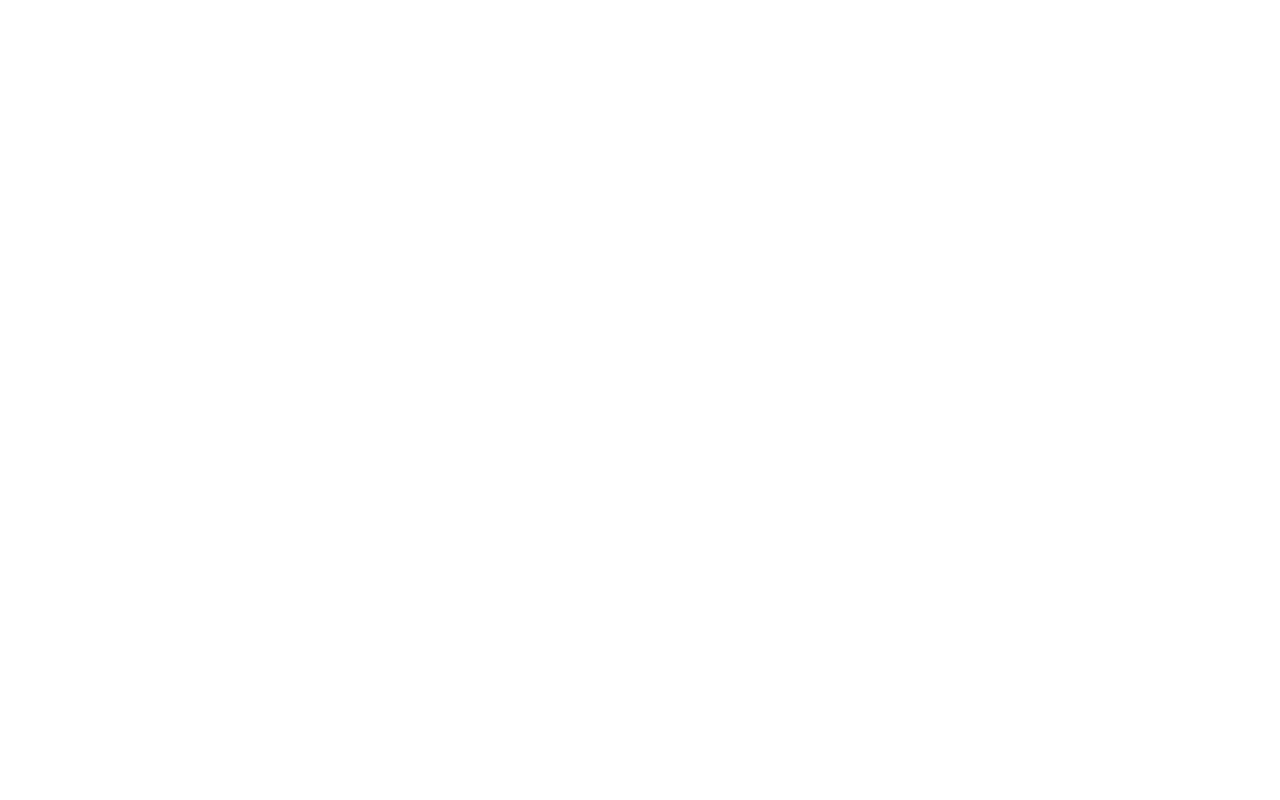
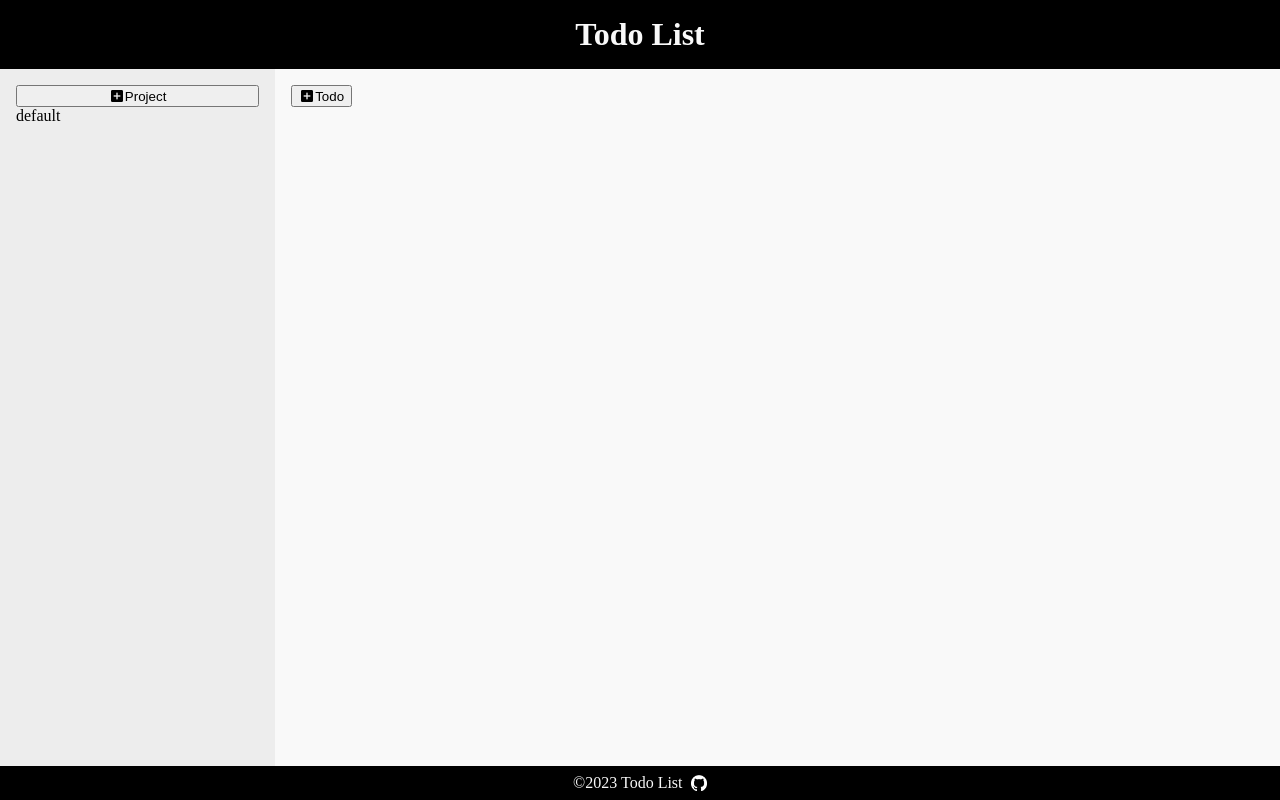
Before and after one commit to stchao/Todo-List, a website built with webpack: page dist/index.html in a window 1280 px wide. Built offline with nearby package versions, Linux system fonts and the light colour scheme.

Commit message:
Add onload function, basic css, and reorg classes

```diff
--- a/src/index.js
+++ b/src/index.js
@@ -0,0 +1,130 @@
+import { Storage } from "./modules/storage";
+import { createProjectElement, createTodosElements, getModals } from "./modules/updateUI";
+import githubIcon from "./images/github-logo-white.png";
+import plusIcon from "./images/plus-box.png";
+
+const getHeader = () => {
+    const headerElement = document.createElement('div');
+    const headingElement = document.createElement('h1');
+    headingElement.innerText = 'Todo List';
+    headerElement.id = 'header';
+    headerElement.appendChild(headingElement)
+    return headerElement;
+}
+
+const getSidebar = () => {
+    const sidebarElement = document.createElement('div');
+    const addButtonElement = document.createElement('button');
+    const buttonTextElement = document.createTextNode('Project')
+    const imgIconElement = document.createElement('img');
+    const projectElement = document.createElement('ul');
+    const currentStorage = Storage.get();
+
+    imgIconElement.src = plusIcon;
+    imgIconElement.classList.add('icon');
+    addButtonElement.appendChild(imgIconElement);
+    addButtonElement.appendChild(buttonTextElement);
+
+    for (const projectUuid in currentStorage) {
+        const projectItemElement = createProjectElement(currentStorage[projectUuid]);
+        const todosElement = createTodosElements(currentStorage[projectUuid]);
+        projectElement.appendChild(projectItemElement);
+        projectElement.appendChild(todosElement);
+    }
+
+    addButtonElement.id = 'addProjectButton'
+    projectElement.id = 'projectList'
+    sidebarElement.id = 'sidebarContainer';
+    sidebarElement.appendChild(addButtonElement);
+    sidebarElement.appendChild(projectElement);
+
+    return sidebarElement;
+}
+
+const getMain = () => {
+    const mainElement = document.createElement('div');
+    const addButtonElement = document.createElement('button');
+    const buttonTextElement = document.createTextNode('Todo')
+    const imgIconElement = document.createElement('img');
+
+    imgIconElement.src = plusIcon;
+    imgIconElement.classList.add('icon');
+
+    addButtonElement.id = 'addTodoButton'
+    addButtonElement.appendChild(imgIconElement);
+    addButtonElement.appendChild(buttonTextElement)
+    mainElement.id = 'mainContainer';
+
+    mainElement.appendChild(addButtonElement);
+
+    return mainElement;
+}
+
+const getContent = () => {
+    const contentElement = document.createElement('div');
+    const sidebarElement = getSidebar();
+    const mainElement = getMain();
+
+    contentElement.id = 'content';
+    contentElement.appendChild(sidebarElement);
+    contentElement.appendChild(mainElement);
+
+    return contentElement;
+}
+
+const getFooter = () => {
+    const footerElement = document.createElement('div');
+    const linkElement = document.createElement('a');
+    const imageElement = document.createElement('img')
+    const paragraphElement = document.createElement('p');
+
+    linkElement.classList.add('icon');
+    linkElement.setAttribute('href', 'https://github.com/stchao/Todo-List');
+    linkElement.setAttribute('target', '_blank');
+    imageElement.classList.add('icon');
+    imageElement.setAttribute('src', githubIcon);
+    paragraphElement.innerText = '©2023 Todo List';
+
+    linkElement.appendChild(imageElement);
+    footerElement.id = 'footer'
+    footerElement.appendChild(paragraphElement);
+    footerElement.appendChild(linkElement);
+
+    return footerElement;
+}
+
+const getModal = () => {
+    const modalElement = document.createElement('div');
+    const formElement = document.createElement('form');
+    const closeModalButton = document.createElement('button');
+    const modalElements = getModals();
+
+    closeModalButton.id = 'closeModalButton';
+    closeModalButton.type = 'button';
+    closeModalButton.classList.add('close-form-button');
+    closeModalButton.innerText = 'x';
+
+    formElement.appendChild(closeModalButton);
+    formElement.appendChild(modalElements);
+
+    modalElement.classList.add('modal');
+    modalElement.classList.add('d-none');
+    modalElement.appendChild(formElement);
+
+    return modalElement;
+}
+
+(function() {
+    const bodyFragment = document.createDocumentFragment();
+    const body = document.querySelector('body');
+    const header = getHeader();
+    const content = getContent();
+    const footer = getFooter();
+    const modal = getModal();
+
+    bodyFragment.appendChild(header);
+    bodyFragment.appendChild(content);
+    bodyFragment.appendChild(footer);
+    bodyFragment.appendChild(modal);
+    body.appendChild(bodyFragment);
+})();
--- a/src/modules/project.js
+++ b/src/modules/project.js
@@ -1,26 +1,9 @@
 import { v4 as uuidv4 } from 'uuid';
-import { Storage } from "./storage";
-import { TodoList } from "./todo";
 
-export const Project = (title = '') => {
-    const uuid = uuidv4();
-    const title = title;
-    const todoLists = {};
-
-    const addTodoList = () => {
-        let tempTodoList = TodoList(uuid);
-        todoLists[tempTodoList.uuid] = tempTodoList;
-        Storage.addTodoList(uuid, tempTodoList.uuid);
-    }
-
-    const removeTodoList = (todoListUuid) => {
-        delete todoLists[todoListUuid];
-        Storage.removeTodoList(uuid, todoListUuid);
-    }
-
-    const updateTodoList = () => {
-
-    }
-
-    return { uuid, title, addTodoList, removeTodoList, updateTodoList };
+export const Project = (title = '', currentUuid = '') => {
+    return {
+        uuid: currentUuid || uuidv4(),
+        title,
+        todos: {}
+    };
 }
--- a/src/modules/storage.js
+++ b/src/modules/storage.js
@@ -1,38 +1,64 @@
+import { Todo } from "./todo";
+import { Project } from "./project";
+
 export const Storage = (function() {
     const _storageKey = 'todo-list-storage';
-    const _local = {};
     const _isSessionStorageAvailable = isStorageAvailable('sessionStorage');
+    let _local = {};
 
-    const getProject = () => _local;
-    const _setProject = () => {
+    const get = () => _local;
+
+    const _set = () => {
         if (_isSessionStorageAvailable) {
             sessionStorage.setItem(_storageKey, JSON.stringify(_local));
         }
     }
 
-    const addTodo = (projectUuid, todoListUuid, todos) => {
-        _local[projectUuid][todoListUuid] = todos;
-        _setProject();
+    const addTodo = (projectUuid) => {
+        let tempTodo = Todo();
+        _local[projectUuid].todos[tempTodo.uuid] = tempTodo;
+        _set();
     };
 
-    const removeTodo = (projectUuid, todoListUuid, todoUuid) => {
-        let tempTodos = _local[projectUuid][todoListUuid];
+    const removeTodo = (projectUuid, todoUuid) => {
+        let tempTodos = _local[projectUuid].todos;
         tempTodos = tempTodos.filter((todoItem) => todoItem.uuid !== todoUuid);
-        _local[projectUuid][todoListUuid] = tempTodos;
-        _setProject();
+        _local[projectUuid].todos = tempTodos;
+        _set();
     }
 
-    const addTodoList = (projectUuid, todoListUuid) => {
-        _local[projectUuid][todoListUuid] = [];
-        _setProject();
+    const addProject = () => {
+        const tempProject = Project();
+        _local[tempProject.uuid] = tempProject;
+        _set();
     }
 
-    const removeTodoList = (projectUuid, todoListUuid) => {
-        delete _local[projectUuid][todoListUuid];
-        _setProject();
+    const removeProject = (project) => {
+        delete _local[project.uuid];
+        _set();
     }
 
-    return { getProject, addTodo, removeTodo, addTodoList, removeTodoList };
+    const _loadDefaultData = (tempStorageString) => {
+        const tempStorage = JSON.parse(tempStorageString);
+        const isStorageEmpty = Object.keys(tempStorage).length === 0;
+
+        if (!isStorageEmpty) {
+            return tempStorage;
+        }
+
+        const tempProject = Project('default');
+        return { [tempProject.uuid]: tempProject } ;
+    }
+
+    // Load initial data from session storage
+    (function _loadInitialDataFromSession() {
+        if (_isSessionStorageAvailable) {
+            const tempStorageString = sessionStorage.getItem(_storageKey) ?? '{}';
+            _local = _loadDefaultData(tempStorageString);
+        }
+    })();
+
+    return { get, addTodo, removeTodo, addProject, removeProject };
 })();
 
 function isStorageAvailable(type) {
--- a/src/modules/todo.js
+++ b/src/modules/todo.js
@@ -6,14 +6,14 @@ export const Priority = {
     High: 3
 }
 
-export const Todo = (title = '', description = '', dueDate = new Date(), priority = Priority.Low, isCompleted = false) => {
+export const Todo = (title = '', description = '', dueDate = new Date(), priority = Priority.Low, lastModifiedDate = new Date(), isCompleted = false, currentUuid = '') => {
     return {
-        uuid: uuidv4(),
+        uuid: currentUuid || uuidv4(),
         title,
         description,
         dueDate,
         priority,
-        lastModifiedDate: new Date(),
+        lastModifiedDate,
         isCompleted
     };
 }
--- /dev/null
+++ b/src/modules/updateUI.js
@@ -0,0 +1,141 @@
+export const createProjectElement = (currentProject) => {
+    const projectItemElement = document.createElement('li');
+    projectItemElement.innerText = currentProject.title;
+    return projectItemElement;
+}
+
+export const createTodosElements = (currentProject) => {
+    const todosElement = document.createElement('ul');
+
+    for (const todoUuid in currentProject.todos) {
+        const todoElement = document.createElement('li');
+        todoElement.innerText = currentProject.todos[todoUuid].title;
+        todosElement.appendChild(todoElement);
+    }
+
+    return todosElement;
+}
+
+export const createProject = (title = "default") => {
+
+}
+
+export const getModals = () => {
+    const modalFragment = document.createDocumentFragment();
+    const projectModalElement = getProjectModal();
+    const todoModalElement = getTodoModal();
+
+    modalFragment.appendChild(projectModalElement);
+    modalFragment.appendChild(todoModalElement);
+    return modalFragment;
+}
+
+const formItemFactory = (label, attributes, isRequired = false) => {
+    return { label, attributes, isRequired };
+}
+
+function getFormRow(formItem) {
+    const rowElement = document.createElement('div');
+    const labelElement = document.createElement('label');
+    const textElement = document.createElement('input');
+
+    labelElement.innerText = formItem.label;
+    labelElement.setAttribute('for', formItem.attributes.id);
+
+    for (const property in formItem.attributes) {
+        textElement.setAttribute(property, formItem.attributes[property]);
+    }
+
+    if (formItem.isRequired) {
+        const requiredSpan = document.createElement('span');
+        requiredSpan.innerText = '*';
+        requiredSpan.setAttribute('aria-label', 'required');
+
+        labelElement.appendChild(requiredSpan);
+        textElement.setAttribute('required', '');
+    }
+
+    if (formItem.attributes.type === 'date') {
+        textElement.valueAsDate = new Date();
+    }
+
+    rowElement.appendChild(labelElement);
+    rowElement.appendChild(textElement);
+    rowElement.classList.add('form-row');
+
+    return rowElement;
+}
+
+const getProjectModal = () => {
+    const titleRowAttributes = {
+        id: 'projectTitleInput',
+        name: 'project_title',
+        type: 'text',
+        minlength: 1,
+        maxlength: 200,
+    };
+
+    const titleItem = formItemFactory('TITLE:', titleRowAttributes, true);
+
+    const titleRowElement = getFormRow(titleItem);
+    titleRowElement.classList.add('new-project');
+    return titleRowElement;
+}
+
+const getTodoModal = () => {
+    const todoModalFragment = document.createDocumentFragment();
+
+    const titleRowAttributes = {
+        id: 'todoTitle',
+        name: 'todo_title',
+        type: 'text',
+        minlength: 1,
+        maxlength: 200,
+    };
+
+    const descriptionRowAttributes = {
+        id: 'todoDescription',
+        name: 'todo_description',
+        type: 'text',
+        minlength: 1,
+        maxlength: 200,
+    };
+
+    const dueDateRowAttributes = {
+        id: 'todoDueDate',
+        name: 'todo_due_date',
+        type: 'date',
+    };
+
+    const priorityRowAttributes = {
+        id: 'todoPriority',
+        name: 'todo_description',
+        type: 'number',
+        title: 'Enter a number between -999 and 999',
+        value: 0,
+        max: 999,
+        min: -999
+    };
+
+    const isCompletedRowAttributes = {
+        id: 'todoIsCompleted',
+        name: 'todo_is_completed',
+        type: 'checkbox',
+    };
+
+    const formItems = [
+        formItemFactory('TITLE', titleRowAttributes, true),
+        formItemFactory('DESCRIPTION', descriptionRowAttributes),
+        formItemFactory('DUE DATE', dueDateRowAttributes),
+        formItemFactory('PRIORITY', priorityRowAttributes),
+        formItemFactory('IS COMPLETED?', isCompletedRowAttributes)
+    ];
+
+    formItems.forEach((formItem) => {
+        const formItemContainer = getFormRow(formItem);
+        formItemContainer.classList.add('new-todo');
+        todoModalFragment.appendChild(formItemContainer);
+    });
+
+    return todoModalFragment;
+}
```
Also changed, not shown: src/modules/todoList.js (deleted, +0 -26 lines), webpack.config.js (+9 -1 lines), README.md, dist/index.html, dist/styles.css (added), src/images/border-color.png (added), src/images/chevron-down.png (added), src/images/chevron-up.png (added), src/images/delete.png (added), src/images/github-logo-white.png (added), src/images/plus-box.png (added), 1 other file.
